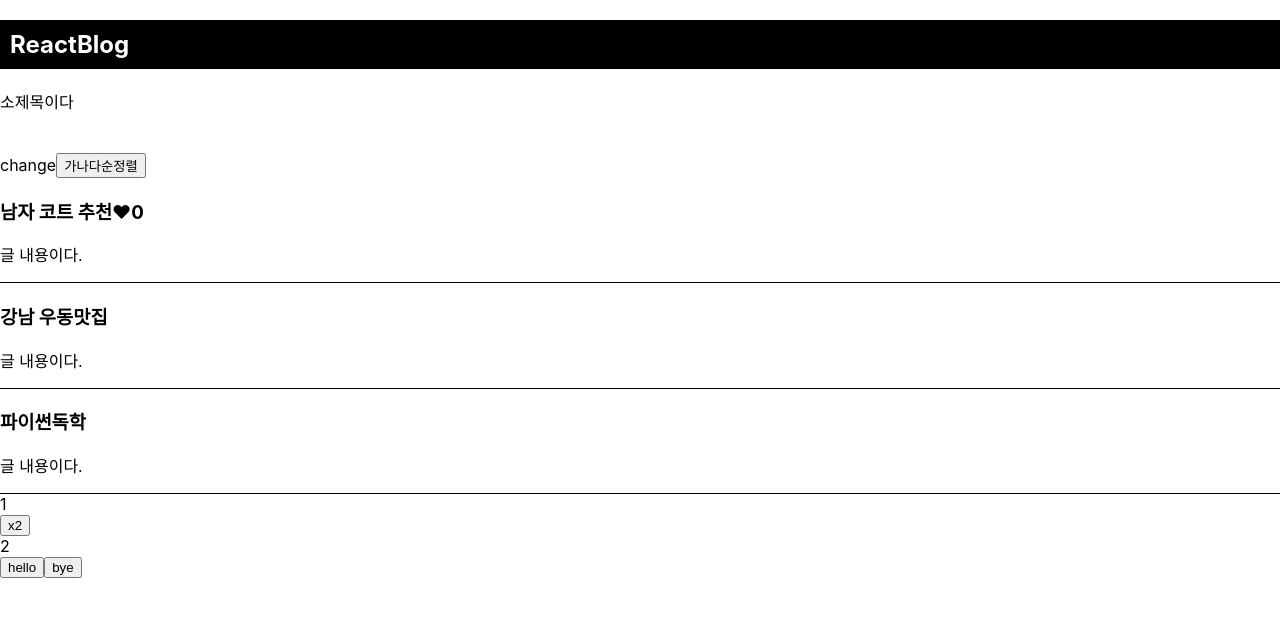
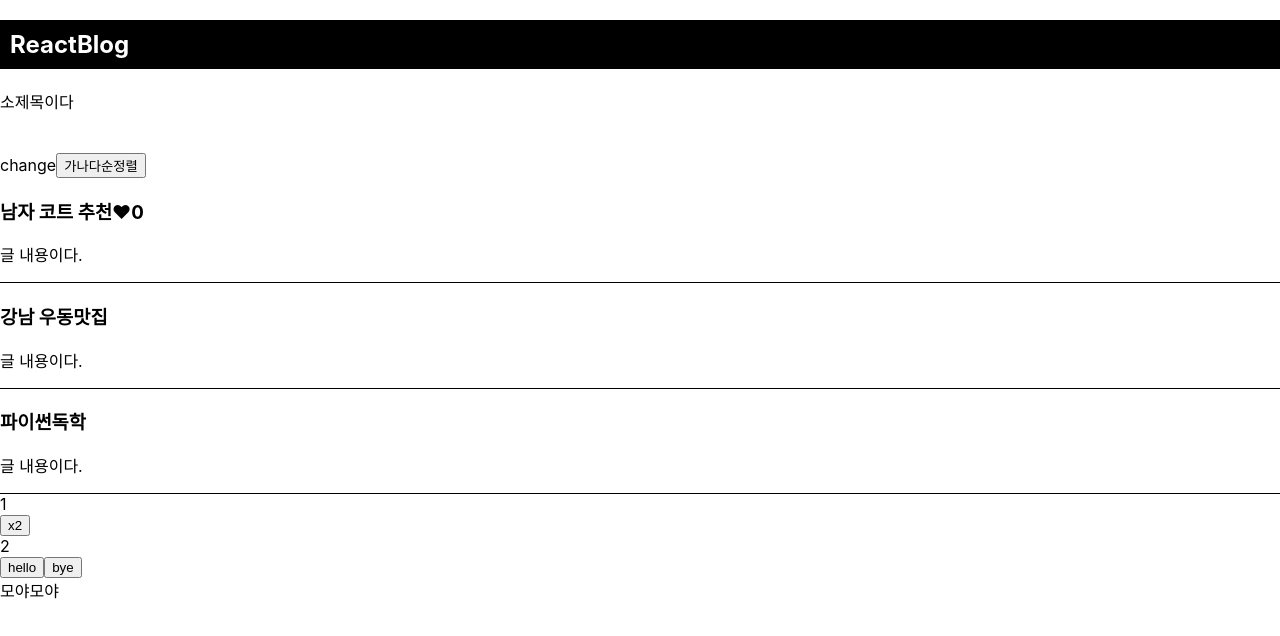
Before and after one commit to ellsagongju/react_project01, a React (Create React App) app: page / in a window 1280 px wide. Shown: the top 636 px of the page. Built offline with nearby package versions, Linux system fonts and the light colour scheme.

Commit message:
[hyojin_jo] 컴포넌트 만들기

```diff
--- a/src/App.js
+++ b/src/App.js
@@ -104,7 +104,7 @@ function App() {
         console.log('hello')
       }}>hello</button>
       <button onClick={printbye}>bye</button>
-
+      <Modal></Modal>
 
 
     </React.Fragment>
@@ -112,4 +112,11 @@ function App() {
   );
 }
 
+function Modal() {
+  return (
+    <div className="modal">모야모야</div>
+  )
+}
+// 1.반복적인 목록이 나오는 경우
+
 export default App;
```
